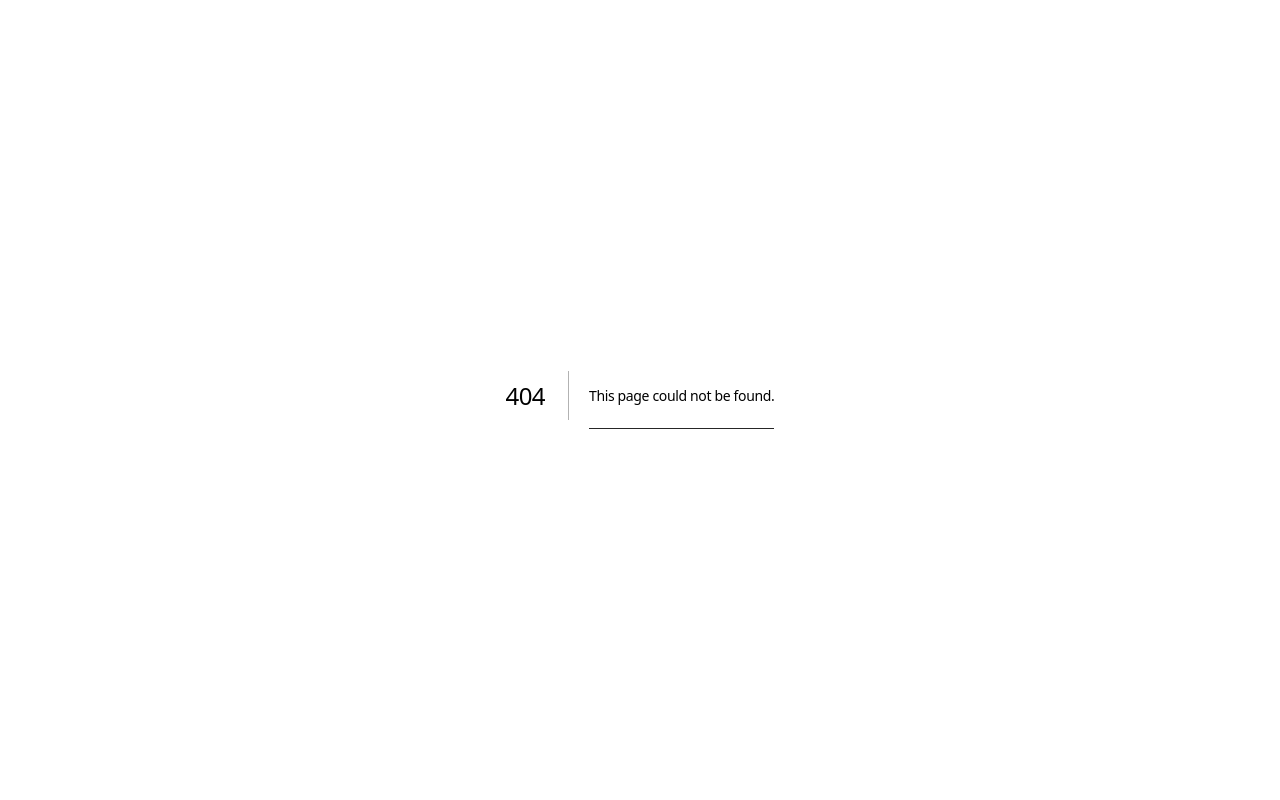
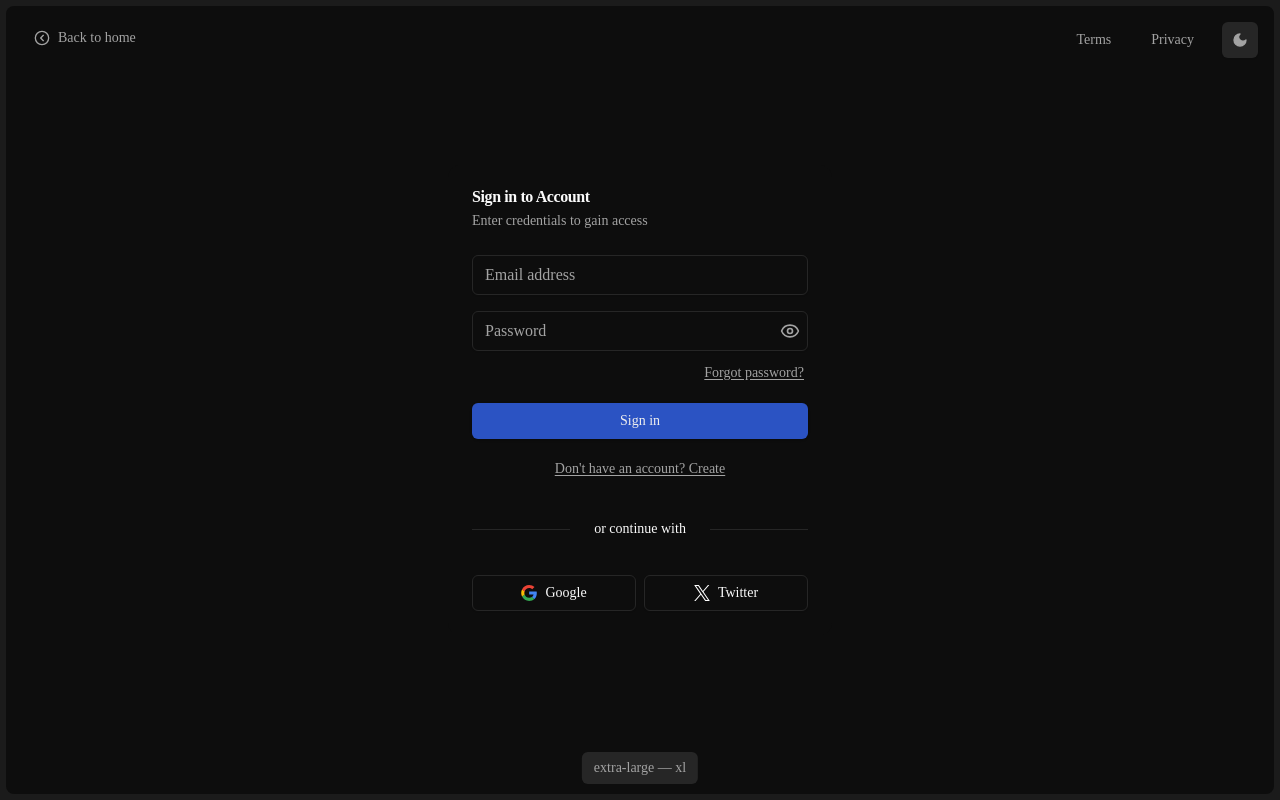
Before and after one commit to unorodeo/authexp_, a Next.js app: page /sign-in in a window 1280 px wide. Before the commit this address had no page. Built offline with nearby package versions, Linux system fonts and the light colour scheme.

Commit message:
feat: sign-in page

```diff
--- /dev/null
+++ b/app/(auth)/layout.tsx
@@ -0,0 +1,46 @@
+import { ChevronLeftCircleIcon } from "lucide-react";
+import Link from "next/link";
+import { ReactNode } from "react";
+import { ThemeBtn } from "@/components/theme";
+import { buttonVariants } from "@/components/ui/button";
+import { cn } from "@/utils/cn";
+
+interface Props {
+  children: ReactNode;
+}
+
+export default function AuthLayout({ children }: Props) {
+  return (
+    <main className="grid min-h-screen p-1.5 bg-muted dark:bg-muted/60 place-items-center">
+      <section className="relative border-2 rounded-lg dark:border-0 size-full bg-background">
+        <div className="absolute top-4 start-4">
+          <Link
+            href={"/"}
+            className={cn(buttonVariants({ variant: "plain", size: "sm" }))}
+          >
+            <ChevronLeftCircleIcon />
+            Back to home
+          </Link>
+        </div>
+        {children}
+        <div className="absolute top-4 end-4">
+          <div className="flex items-center gap-4">
+            <Link
+              href={"/"}
+              className={cn(buttonVariants({ variant: "plain", size: "sm" }))}
+            >
+              Terms
+            </Link>
+            <Link
+              href={"/"}
+              className={cn(buttonVariants({ variant: "plain", size: "sm" }))}
+            >
+              Privacy
+            </Link>
+            <ThemeBtn />
+          </div>
+        </div>
+      </section>
+    </main>
+  );
+}
--- /dev/null
+++ b/app/(auth)/sign-in/page.tsx
@@ -0,0 +1,74 @@
+import {
+  Card,
+  CardContent,
+  CardDescription,
+  CardHeader,
+  CardTitle,
+} from "@/components/ui/card";
+
+import { Button } from "@/components/ui/button";
+import { HR } from "@/components/ui/hr";
+import { Input } from "@/components/ui/input";
+import { Label } from "@/components/ui/label";
+import Link from "next/link";
+import { OAuth } from "@/components/oauth";
+import PasswordInput from "@/components/password";
+import { cn } from "@/utils/cn";
+import { focusRing } from "@/utils/focuses";
+
+export default function SignIn() {
+  return (
+    <section className="flex flex-col items-center justify-center h-full">
+      <Card className="border-none shadow-none">
+        <CardHeader>
+          <CardTitle>Sign in to Account</CardTitle>
+          <CardDescription>Enter credentials to gain access</CardDescription>
+        </CardHeader>
+        <CardContent className="space-y-6 md:w-96">
+          <form
+            action="#"
+            className="grid gap-4"
+          >
+            <div className="grid gap-2">
+              <Label className="sr-only">email address</Label>
+              <Input
+                type="email"
+                placeholder="Email address"
+                autoComplete="email"
+              />
+            </div>
+            <div className="grid gap-2">
+              <Label className="sr-only">password</Label>
+              <PasswordInput autoComplete="current-password" />
+              <div className="flex justify-end">
+                <Link
+                  href={"/forgot-password"}
+                  className={cn(
+                    "text-sm font-medium p-1 text-muted-foreground hover:text-foreground rounded-lg underline underline-offset-2",
+                    focusRing
+                  )}
+                >
+                  Forgot password?
+                </Link>
+              </div>
+            </div>
+            <Button type="submit">Sign in</Button>
+            <div className="flex justify-center">
+              <Link
+                href={"/sign-up"}
+                className={cn(
+                  "text-sm font-medium p-1 text-muted-foreground hover:text-foreground rounded-lg underline underline-offset-2",
+                  focusRing
+                )}
+              >
+                Don&apos;t have an account? Create
+              </Link>
+            </div>
+          </form>
+          <HR>or continue with</HR>
+          <OAuth />
+        </CardContent>
+      </Card>
+    </section>
+  );
+}
--- /dev/null
+++ b/components/oauth.tsx
@@ -0,0 +1,24 @@
+import { Button } from "./ui/button";
+import { Icons } from "./ui/icons";
+import React from "react";
+
+export const OAuth: React.FC = () => {
+  return (
+    <div className="grid grid-cols-2 gap-2">
+      <Button
+        type="button"
+        variant={"outline"}
+      >
+        <Icons.GoogleIcon />
+        Google
+      </Button>
+      <Button
+        type="button"
+        variant={"outline"}
+      >
+        <Icons.TwitterIcon />
+        Twitter
+      </Button>
+    </div>
+  );
+};
--- /dev/null
+++ b/components/password.tsx
@@ -0,0 +1,49 @@
+"use client";
+
+import { ComponentPropsWithoutRef, useState } from "react";
+import { EyeIcon, EyeOffIcon } from "lucide-react";
+
+import { Input } from "@/components/ui/input";
+
+export default function PasswordInput({
+  ...props
+}: Omit<ComponentPropsWithoutRef<"input">, "type">) {
+  const [isVisible, setIsVisible] = useState<boolean>(false);
+
+  const toggleVisibility = () => setIsVisible((prevState) => !prevState);
+
+  return (
+    <div className="relative">
+      <Input
+        className="pe-9"
+        placeholder="Password"
+        type={isVisible ? "text" : "password"}
+        {...props}
+      />
+      <button
+        className="absolute inset-y-0 flex items-center justify-center h-full transition-colors end-0 w-9 rounded-e-lg text-muted-foreground/80 outline-offset-2 hover:text-foreground focus:z-10 focus-visible:outline focus-visible:outline-2 focus-visible:outline-ring/70 disabled:pointer-events-none disabled:cursor-not-allowed disabled:opacity-50"
+        type="button"
+        onClick={toggleVisibility}
+        aria-label={isVisible ? "Hide password" : "Show password"}
+        aria-pressed={isVisible}
+        aria-controls="password"
+      >
+        {isVisible ? (
+          <EyeOffIcon
+            size={20}
+            strokeWidth={2}
+            aria-hidden="true"
+            className="text-foreground md:text-muted-foreground md:hover:text-foreground"
+          />
+        ) : (
+          <EyeIcon
+            size={20}
+            strokeWidth={2}
+            aria-hidden="true"
+            className="text-foreground md:text-muted-foreground md:hover:text-foreground"
+          />
+        )}
+      </button>
+    </div>
+  );
+}
--- a/components/providers/providers.tsx
+++ b/components/providers/providers.tsx
@@ -1,5 +1,7 @@
 import React from "react";
-import { ThemeProvider } from "./theme";
+import { TailwindIndicator } from "@/components/ui/tailwindcss-indicator";
+import { ThemeProvider } from"@/components/providers/theme";
+import { Toaster } from "@/components/ui/sonner";
 
 export const Providers: React.FC<{ children: React.ReactNode }> = ({
   children,
@@ -12,6 +14,8 @@ export const Providers: React.FC<{ children: React.ReactNode }> = ({
       disableTransitionOnChange
     >
       {children}
+      <Toaster />
+      <TailwindIndicator />
     </ThemeProvider>
   );
 };
--- /dev/null
+++ b/components/ui/hr.tsx
@@ -0,0 +1,22 @@
+import React from "react";
+import { cn } from "@/utils/cn";
+
+export const HR: React.FC<{
+  align?: "left" | "center" | "right";
+  children?: React.ReactNode;
+}> = ({ align = "center", children }) => {
+  return (
+    <div
+      className={cn("py-3 flex items-center text-sm", {
+        "after:flex-1 after:border-t after:border-border after:ms-6":
+          align === "left",
+        "before:flex-1 before:border-t before:border-border before:me-6 after:flex-1 after:border-t after:border-border after:ms-6":
+          align === "center",
+        "before:flex-1 before:border-t before:border-border before:me-6":
+          align === "right",
+      })}
+    >
+      {children}
+    </div>
+  );
+};
--- /dev/null
+++ b/components/ui/icons.tsx
@@ -0,0 +1,48 @@
+import { SVGProps } from "react";
+
+type Icon = SVGProps<SVGSVGElement>;
+
+export const Icons = {
+  GoogleIcon: (props: Icon) => (
+    <svg
+      width="1em"
+      height="1em"
+      viewBox="0 0 256 262"
+      xmlns="http://www.w3.org/2000/svg"
+      preserveAspectRatio="xMidYMid"
+      {...props}
+    >
+      <path
+        d="M255.878 133.451c0-10.734-.871-18.567-2.756-26.69H130.55v48.448h71.947c-1.45 12.04-9.283 30.172-26.69 42.356l-.244 1.622 38.755 30.023 2.685.268c24.659-22.774 38.875-56.282 38.875-96.027"
+        fill="#4285F4"
+      />
+      <path
+        d="M130.55 261.1c35.248 0 64.839-11.605 86.453-31.622l-41.196-31.913c-11.024 7.688-25.82 13.055-45.257 13.055-34.523 0-63.824-22.773-74.269-54.25l-1.531.13-40.298 31.187-.527 1.465C35.393 231.798 79.49 261.1 130.55 261.1"
+        fill="#34A853"
+      />
+      <path
+        d="M56.281 156.37c-2.756-8.123-4.351-16.827-4.351-25.82 0-8.994 1.595-17.697 4.206-25.82l-.073-1.73L15.26 71.312l-1.335.635C5.077 89.644 0 109.517 0 130.55s5.077 40.905 13.925 58.602l42.356-32.782"
+        fill="#FBBC05"
+      />
+      <path
+        d="M130.55 50.479c24.514 0 41.05 10.589 50.479 19.438l36.844-35.974C195.245 12.91 165.798 0 130.55 0 79.49 0 35.393 29.301 13.925 71.947l42.211 32.783c10.59-31.477 39.891-54.251 74.414-54.251"
+        fill="#EB4335"
+      />
+    </svg>
+  ),
+  TwitterIcon: (props: Icon) => (
+    <svg
+      xmlns="http://www.w3.org/2000/svg"
+      width="1em"
+      height="1em"
+      fill="none"
+      viewBox="0 0 1200 1227"
+      {...props}
+    >
+      <path
+        fill="#fff"
+        d="M714.163 519.284 1160.89 0h-105.86L667.137 450.887 357.328 0H0l468.492 681.821L0 1226.37h105.866l409.625-476.152 327.181 476.152H1200L714.137 519.284h.026ZM569.165 687.828l-47.468-67.894-377.686-540.24h162.604l304.797 435.991 47.468 67.894 396.2 566.721H892.476L569.165 687.854v-.026Z"
+      />
+    </svg>
+  ),
+};
--- a/components/ui/input.tsx
+++ b/components/ui/input.tsx
@@ -1,6 +1,7 @@
 import * as React from "react"
 
 import { cn } from "@/utils/cn"
+import { focusInput } from "@/utils/focuses"
 
 const Input = React.forwardRef<HTMLInputElement, React.ComponentProps<"input">>(
   ({ className, type, ...props }, ref) => {
@@ -8,7 +9,8 @@ const Input = React.forwardRef<HTMLInputElement, React.ComponentProps<"input">>(
       <input
         type={type}
         className={cn(
-          "flex h-9 w-full rounded-md border border-input bg-transparent px-3 py-1 text-base shadow-sm transition-colors file:border-0 file:bg-transparent file:text-sm file:font-medium file:text-foreground placeholder:text-muted-foreground focus-visible:outline-none focus-visible:ring-1 focus-visible:ring-ring disabled:cursor-not-allowed disabled:opacity-50 md:text-sm",
+          "flex h-10 w-full rounded-md border border-input bg-transparent px-3 py-1 text-base shadow-sm transition-colors file:border-0 file:bg-transparent file:text-sm file:font-medium file:text-foreground placeholder:text-muted-foreground  disabled:cursor-not-allowed disabled:opacity-50",
+          focusInput,
           className
         )}
         ref={ref}
--- /dev/null
+++ b/components/ui/tailwindcss-indicator.tsx
@@ -0,0 +1,39 @@
+import { cn } from "@/utils/cn";
+
+interface Props {
+  position?: "left" | "center" | "right";
+}
+
+export function TailwindIndicator({ position = "center" }: Props) {
+  if (process.env.NODE_ENV === "production") return null;
+
+  return (
+    <div
+      className={cn(
+        "fixed z-50 flex items-center justify-center h-8 px-3 text-sm font-medium rounded-md  bg-muted bottom-4 text-muted-foreground",
+        {
+          "left-1": position === "left",
+          "left-1/2 -translate-x-1/2": position === "center",
+          "right-1": position === "right",
+        }
+      )}
+    >
+      <div className="flex items-center sm:hidden">extra-small &mdash; xs</div>
+      <div className="items-center hidden md:hidden sm:flex">
+        small &mdash; sm
+      </div>
+      <div className="items-center hidden md:flex lg:hidden">
+        medium &mdash; md
+      </div>
+      <div className="items-center hidden lg:flex xl:hidden">
+        large &mdash; lg
+      </div>
+      <div className="items-center hidden xl:flex 2xl:hidden">
+        extra-large &mdash; xl
+      </div>
+      <div className="items-center hidden 2xl:flex">
+        2 extra-large &mdash; 2xl
+      </div>
+    </div>
+  );
+}
--- a/styles/globals.css
+++ b/styles/globals.css
@@ -29,7 +29,7 @@
     --chart-3: 0 0% 96.1%;
     --chart-4: 0 0% 99.1%;
     --chart-5: 0 3% 9%;
-    --radius: 0.75rem;
+    --radius: 0.5rem;
   }
 
   .dark {
```
